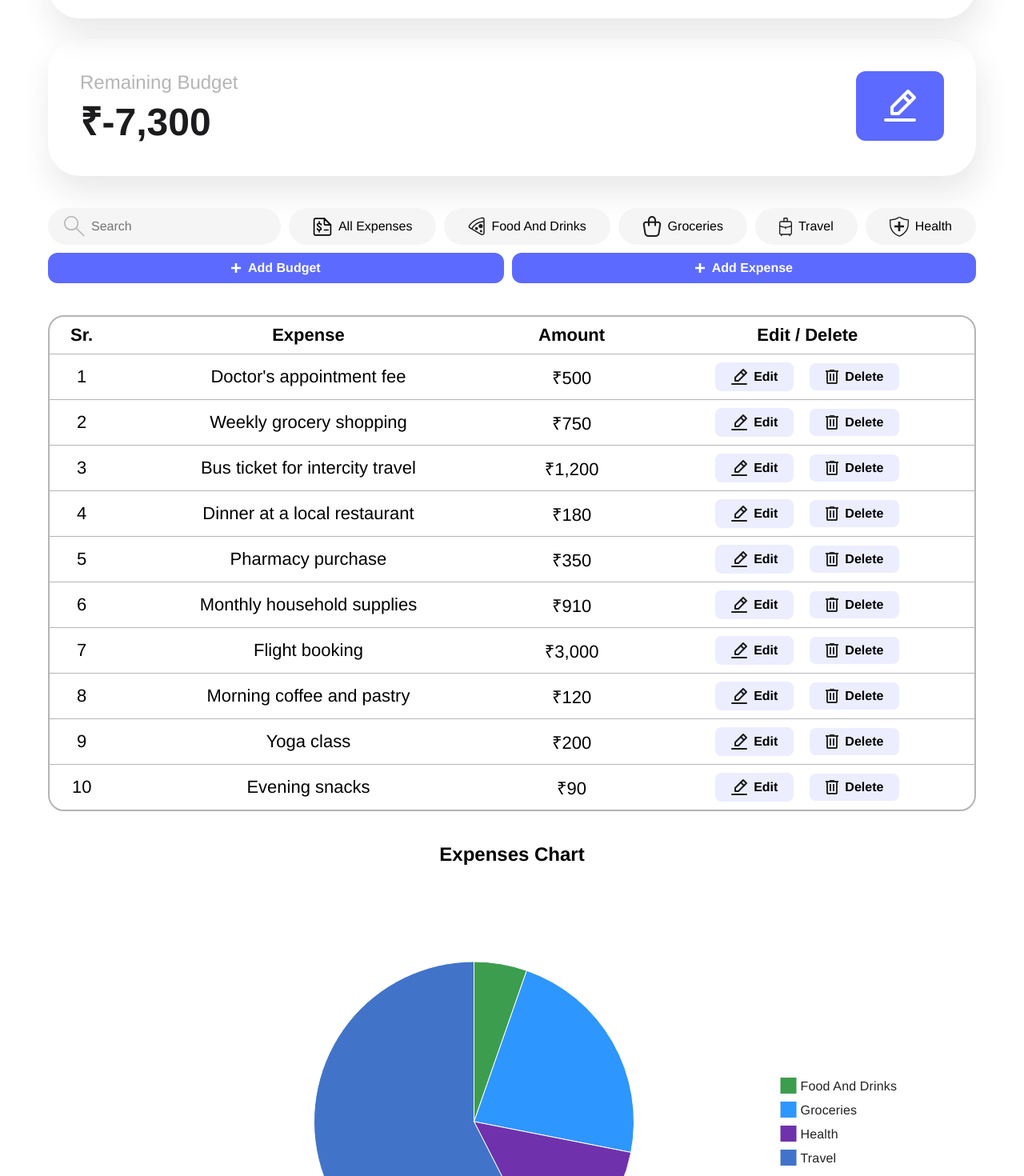
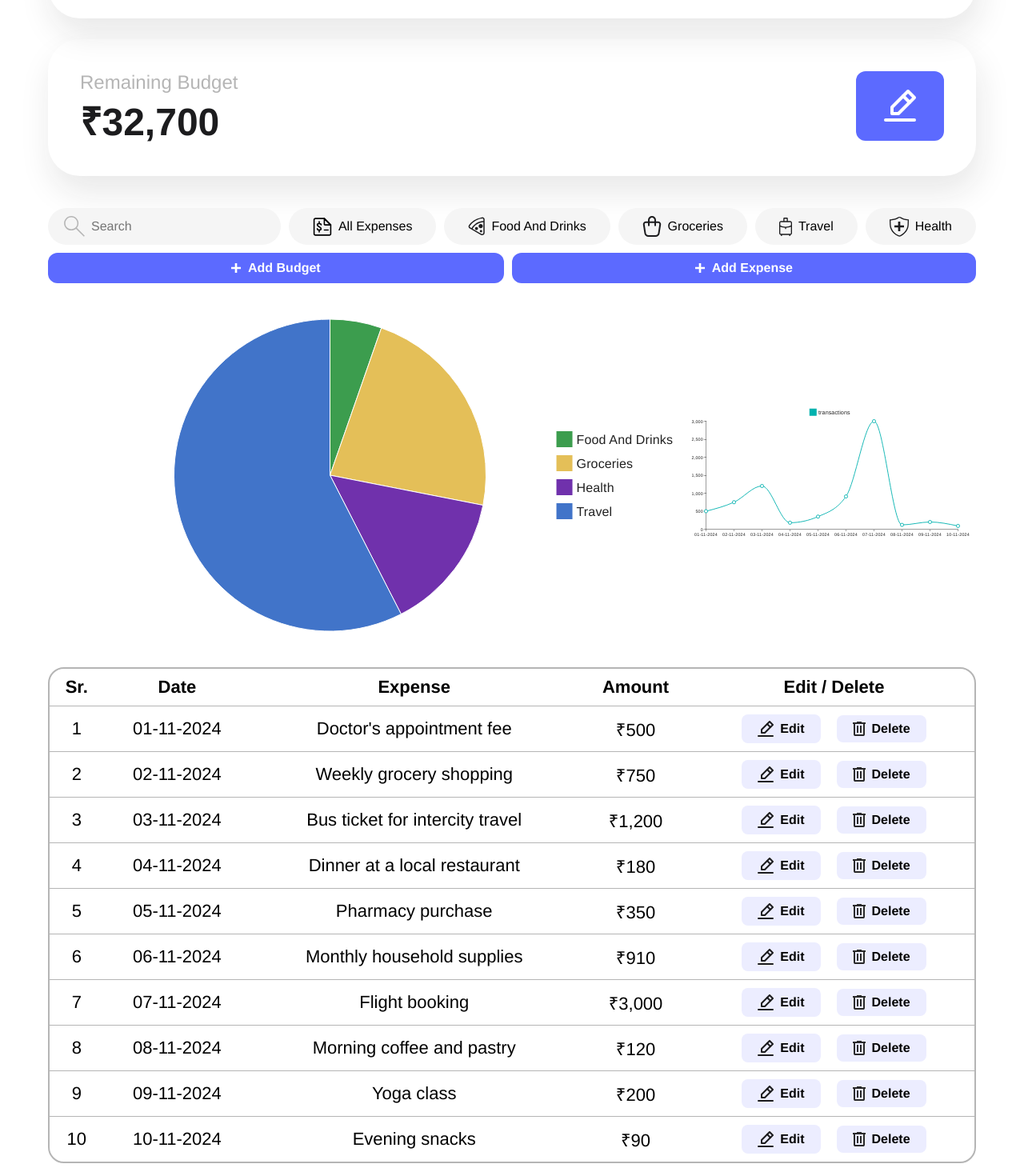
Before and after one commit to ShriganeshBhandari09/Expenses-Tracker-App, a React (Vite) app in the folder Expense Tracker/: page / in a window 1280 px wide. Shown: the part 540-2010 px from the top of the page at 80% size. Built offline with nearby package versions, Linux system fonts and the light colour scheme.

Commit message:
Added Line Chart for expenses

```diff
--- a/Expense Tracker/src/components/AddExpenseModal.jsx
+++ b/Expense Tracker/src/components/AddExpenseModal.jsx
@@ -18,13 +18,14 @@ const AddExpenseModal = ({
 
   const getTodayDate = () => {
     const d = new Date();
-    const date = d.getDate();
+    const date = d.getDate() < 9 ? "0" + d.getDate() : d.getDate();
     const month = d.getMonth() + 1;
     const year = d.getFullYear();
     setInitialdate(`${year}-${month}-${date}`);
+    console.log(initialdate);
   };
 
-  useEffect(() => getTodayDate(), []);
+  useEffect(() => getTodayDate());
 
   const validate = () => {
     const errors = {};
--- a/Expense Tracker/src/components/EditExpenseModal.jsx
+++ b/Expense Tracker/src/components/EditExpenseModal.jsx
@@ -19,13 +19,13 @@ const EditExpenseModal = ({
 
   const getTodayDate = () => {
     const d = new Date();
-    const date = d.getDate();
+    const date = d.getDate() < 9 ? "0" + d.getDate() : d.getDate();
     const month = d.getMonth() + 1;
     const year = d.getFullYear();
     setInitialdate(`${year}-${month}-${date}`);
   };
 
-  useEffect(() => getTodayDate(), []);
+  useEffect(() => getTodayDate());
 
   const validate = () => {
     const errors = {};
--- a/Expense Tracker/src/components/ExpenseApp.jsx
+++ b/Expense Tracker/src/components/ExpenseApp.jsx
@@ -10,7 +10,7 @@ import { ToastContainer, toast } from "react-toastify";
 import "react-toastify/dist/ReactToastify.css";
 import EditExpenseModal from "./EditExpenseModal";
 
-const Data = [
+const expensesData = [
   {
     id: 1,
     date: "2024-11-01",
@@ -84,9 +84,9 @@ const Data = [
 ];
 
 const ExpensesApp = () => {
-  const [budget, setBudget] = useState(null);
+  const [budget, setBudget] = useState(40000);
   const [expense, setExpense] = useState(null);
-  const [transactions, setTransactions] = useState(Data);
+  const [transactions, setTransactions] = useState(expensesData);
   const [BudgetModalOpen, setBudgetModalOpen] = useState(false);
   const [ExpenseModalOpen, setExpenseModalOpen] = useState(false);
   const [deleteModalOpen, setDeleteModalOpen] = useState(false);
@@ -198,6 +198,7 @@ const ExpensesApp = () => {
           />
         </div>
         <ExpenseTable
+          budget={budget}
           transactions={transactions}
           handleBudgetModalChange={handleBudgetModalChange}
           handleExpenseModalChange={handleExpenseModalChange}
--- /dev/null
+++ b/Expense Tracker/src/components/ExpenseLineChart.jsx
@@ -0,0 +1,20 @@
+import { LineChart } from "@mui/x-charts/LineChart";
+
+export default function ExpenseLineChart({ transactions }) {
+  const expensesAmountData = transactions.map(
+    (transaction) => transaction.amount
+  );
+  const xLabels = transactions.map((transaction) =>
+    transaction.date.split("-").reverse().join("-")
+  );
+  return (
+    <LineChart
+      width={800}
+      height={400}
+      series={[{ data: expensesAmountData, label: "transactions" }]}
+      xAxis={[{ scaleType: "point", data: xLabels }]}
+    />
+  );
+}
+
+ExpenseLineChart.propTypes;
--- a/Expense Tracker/src/components/ExpenseTable.jsx
+++ b/Expense Tracker/src/components/ExpenseTable.jsx
@@ -11,8 +11,10 @@ import groceriesimage from "../assets/groceries.svg";
 import expenses from "../assets/expenses.svg";
 import SecondaryButton from "./common/SecondaryButton";
 import ExpensesPieChart from "./ExpensesPieChart";
+import ExpenseLineChart from "./ExpenseLineChart";
 
 const ExpenseTable = ({
+  budget,
   transactions,
   handleBudgetModalChange,
   handleExpenseModalChange,
@@ -108,13 +110,17 @@ const ExpenseTable = ({
       </div>
       {filteredTransactions?.length > 0 ? (
         <>
+          <div style={{ display: "flex" }}>
+            <ExpensesPieChart transactions={transactions} budget={budget} />
+            <ExpenseLineChart transactions={transactions} />
+          </div>
           <div className="expense-container">
             <table>
               <thead>
                 <tr>
                   <th className="table-header">Sr.</th>
                   {/* <th className="table-header">Id</th> */}
-                  {/* <th className="table-header">Date</th> */}
+                  <th className="table-header">Date</th>
                   <th className="table-header">Expense</th>
                   {/* <th className="table-header">Category</th> */}
                   <th className="table-header">Amount</th>
@@ -127,7 +133,7 @@ const ExpenseTable = ({
                     <tr key={index} className="table-row">
                       <td>{index + 1}</td>
                       {/* <td>{item.id}</td> */}
-                      {/* <td>{item.date.split("-").reverse().join("-")}</td> */}
+                      <td>{item.date.split("-").reverse().join("-")}</td>
                       <td>{item.description}</td>
                       {/* <td>{item.category}</td> */}
                       <td>₹{Number(item.amount).toLocaleString()}</td>
@@ -157,7 +163,6 @@ const ExpenseTable = ({
               </tbody>
             </table>
           </div>
-          <ExpensesPieChart transactions={filteredTransactions}/>
         </>
       ) : (
         <h2 className="warning">No Expenses!!!</h2>
--- a/Expense Tracker/src/components/ExpensesPieChart.jsx
+++ b/Expense Tracker/src/components/ExpensesPieChart.jsx
@@ -47,7 +47,7 @@ const ExpensesPieChart = ({ transactions }) => {
 
   const data1 = [
     { label: "Food And Drinks", value: foodTotalAmount, color: "#3c9d4e" },
-    { label: "Groceries", value: groceriesTotalAmount, olor: "#e4bf58" },
+    { label: "Groceries", value: groceriesTotalAmount, color: "#e4bf58" },
     { label: "Health", value: healthTotalAmount, color: "#7031ac" },
     { label: "Travel", value: travelTotalAmount, color: "#4174c9" },
   ];
@@ -66,22 +66,10 @@ const ExpensesPieChart = ({ transactions }) => {
   // ];
 
   return (
-    <Box
-      sx={{
-        display: "flex",
-        justifyContent: "center",
-        flexDirection: "column",
-        gap: "20px",
-        alignItems: "center",
-      }}
-    >
-      <h2>Expenses Chart</h2>
+    <Box>
       <PieChart
-        style={{ margin: "0 auto" }}
         series={[
           {
-            innerRadius: 0,
-            outerRadius: 200,
             data: data1,
           },
           // {
@@ -90,11 +78,13 @@ const ExpensesPieChart = ({ transactions }) => {
           //   data: data2,
           // },
         ]}
-        width={1000}
-        height={600}
+        width={800}
+        height={400}
       />
     </Box>
   );
 };
 
+ExpensesPieChart.propTypes;
+
 export default ExpensesPieChart;
```
